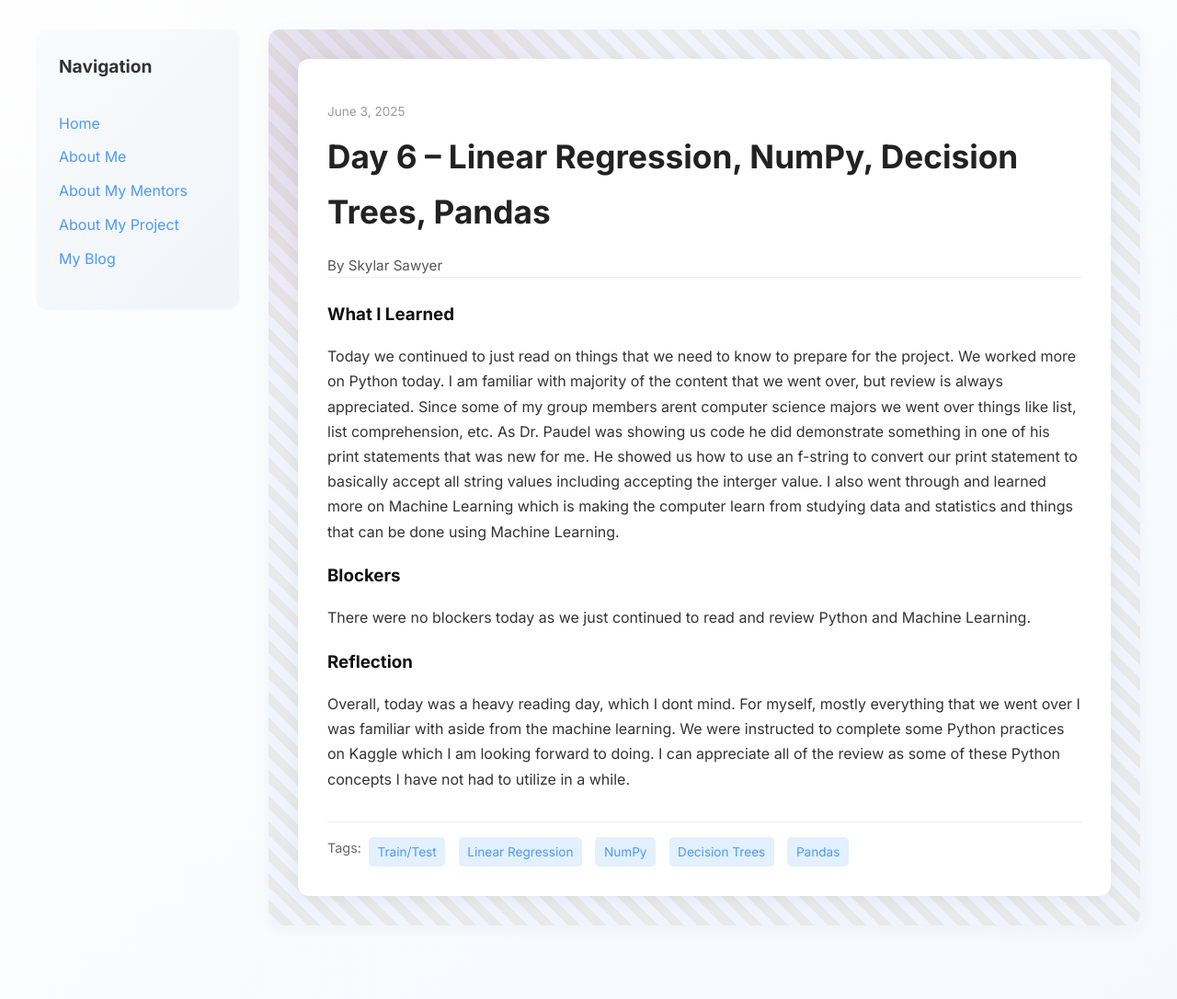
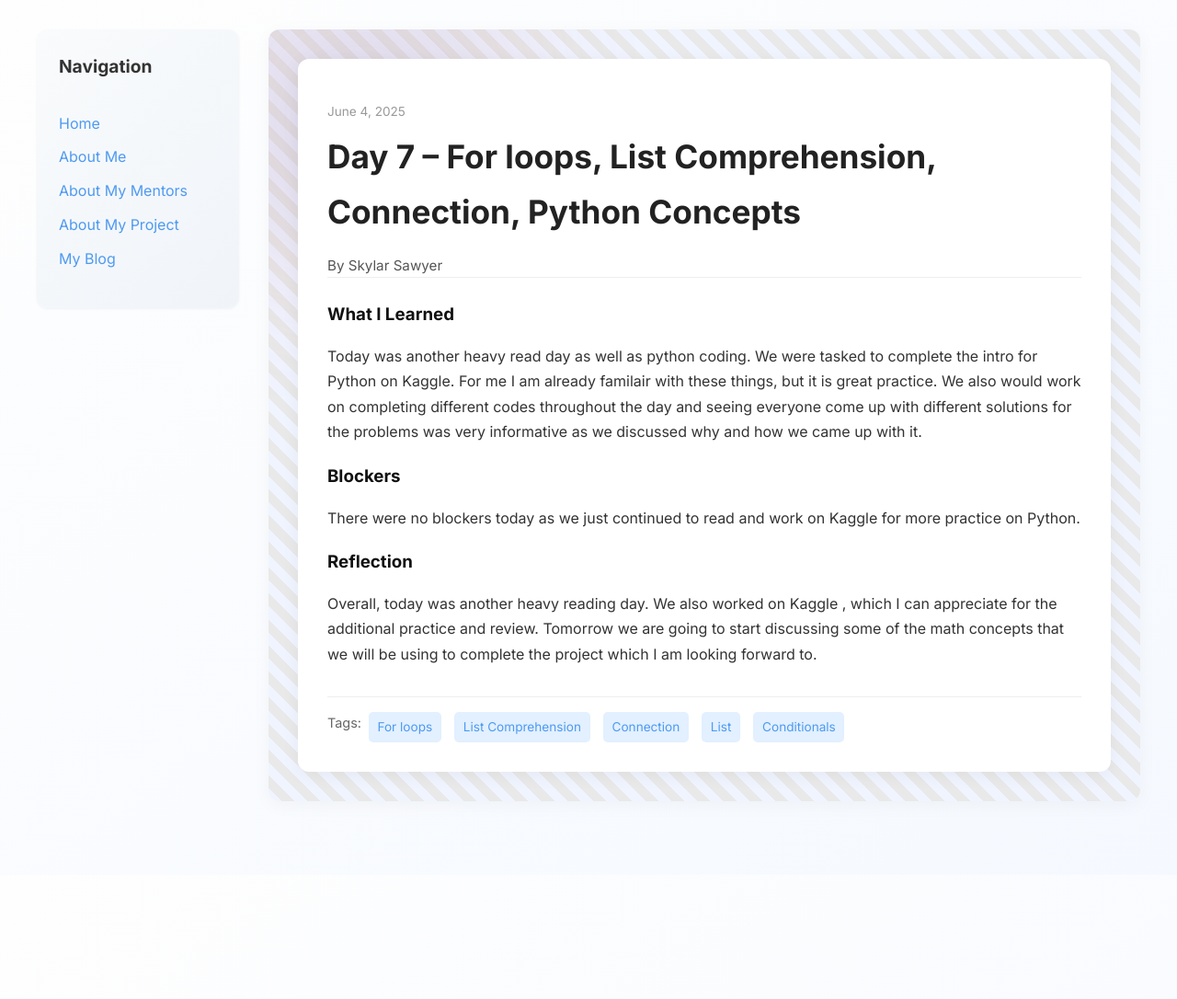
Before and after one commit to skysaw13/skysaw13.github.io, a Jekyll site: the page built from _posts/2025-06-04-day-7.md, in a window 1280 px wide. Shown: the whole page at 92% size. Built offline with Jekyll 4.4.1, drawn with Linux system fonts in a browser that asks for light colours; after the commit the page ends 951 px from its top, so only the background shows below that.

Commit message:
Update 2025-06-04-day-7.md

```diff
--- a/_posts/2025-06-04-day-7.md
+++ b/_posts/2025-06-04-day-7.md
@@ -1,17 +1,17 @@
 ---
 layout: post
-title: "Day 6 – Linear Regression, NumPy, Decision Trees, Pandas"
-date: 2025-06-03
+title: "Day 7 – For loops, List Comprehension, Connection, Python Concepts"
+date: 2025-06-04
 author: Skylar Sawyer
-permalink: /day6.html
-tags: ["Train/Test", "Linear Regression", "NumPy", "Decision Trees", "Pandas"]
+permalink: /day7.html
+tags: ["For loops", "List Comprehension", "Connection", "List", "Conditionals"]
 
 what_i_learned: |
-  Today we continued to just read on things that we need to know to prepare for the project. We worked more on Python today. I am familiar with majority of the content that we went over, but review is always appreciated. Since some of my group members arent computer science majors we went over things like list, list comprehension, etc. As Dr. Paudel was showing us code he did demonstrate something in one of his print statements that was new for me. He showed us how to use an f-string to convert our print statement to basically accept all string values including accepting the interger value. I also went through and learned more on Machine Learning which is making the computer learn from studying data and statistics and things that can be done using Machine Learning.
+  Today was another heavy read day as well as python coding. We were tasked to complete the intro for Python on Kaggle. For me I am already familair with these things, but it is great practice. We also would work on completing different codes throughout the day and seeing everyone come up with different solutions for the problems was very informative as we discussed why and how we came up with it.
 
 blockers: |
-   There were no blockers today as we just continued to read and review Python and Machine Learning.
+   There were no blockers today as we just continued to read and work on Kaggle for more practice on Python.
 
 reflection: |
-  Overall, today was a heavy reading day, which I dont mind. For myself, mostly everything that we went over I was familiar with aside from the machine learning. We were instructed to complete some Python practices on Kaggle which I am looking forward to doing. I can appreciate all of the review as some of these Python concepts I have not had to utilize in a while.
+  Overall, today was another heavy reading day. We also worked on Kaggle , which I can appreciate for the additional practice and review. Tomorrow we are going to start discussing some of the math concepts that we will be using to complete the project which I am looking forward to.
 ---
```
